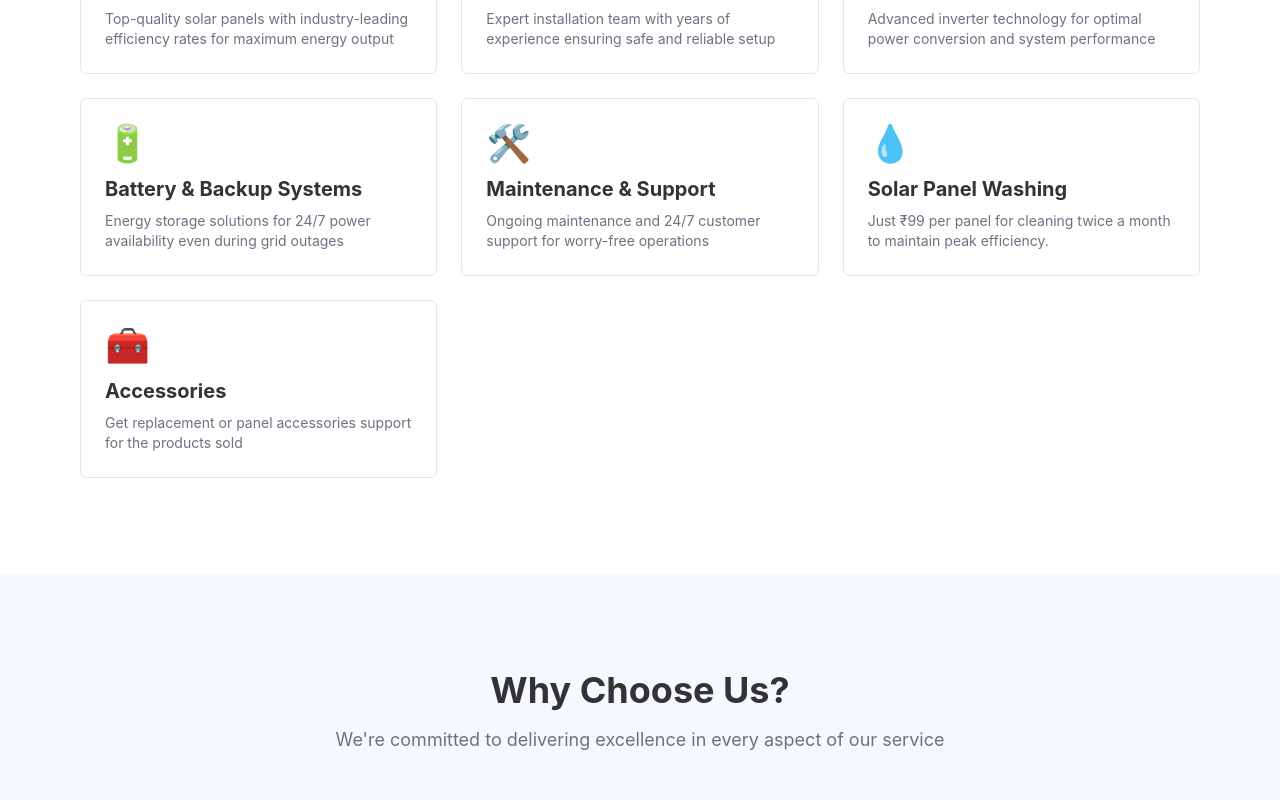
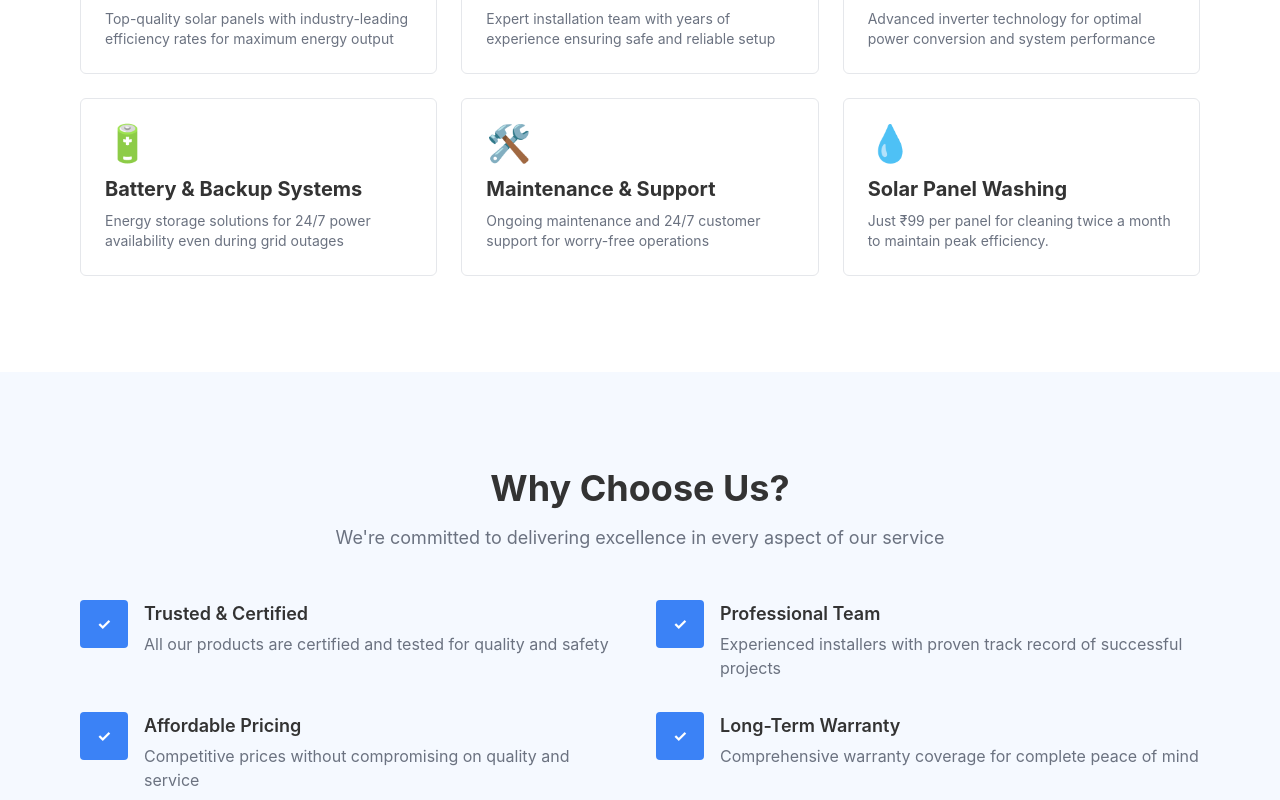
Before and after one commit to Adarshsingh7/solar, a React (Vite) app: page / in a window 1280 px wide. Shown: the part 1823-2623 px from the top of the page. Built offline with nearby package versions, Linux system fonts and the light colour scheme.

Commit message:
removing the Accessories section

```diff
--- a/src/pages/Home.tsx
+++ b/src/pages/Home.tsx
@@ -92,12 +92,12 @@ function Home() {
 										'Just ₹99 per panel for cleaning twice a month to maintain peak efficiency.',
 									icon: '💧',
 								},
-								{
-									title: 'Accessories',
-									description:
-										'Get replacement or panel accessories support for the products sold',
-									icon: '🧰',
-								},
+								// {
+								// 	title: 'Accessories',
+								// 	description:
+								// 		'Get replacement or panel accessories support for the products sold',
+								// 	icon: '🧰',
+								// },
 							].map((service, i) => (
 								<div
 									key={i}
```
